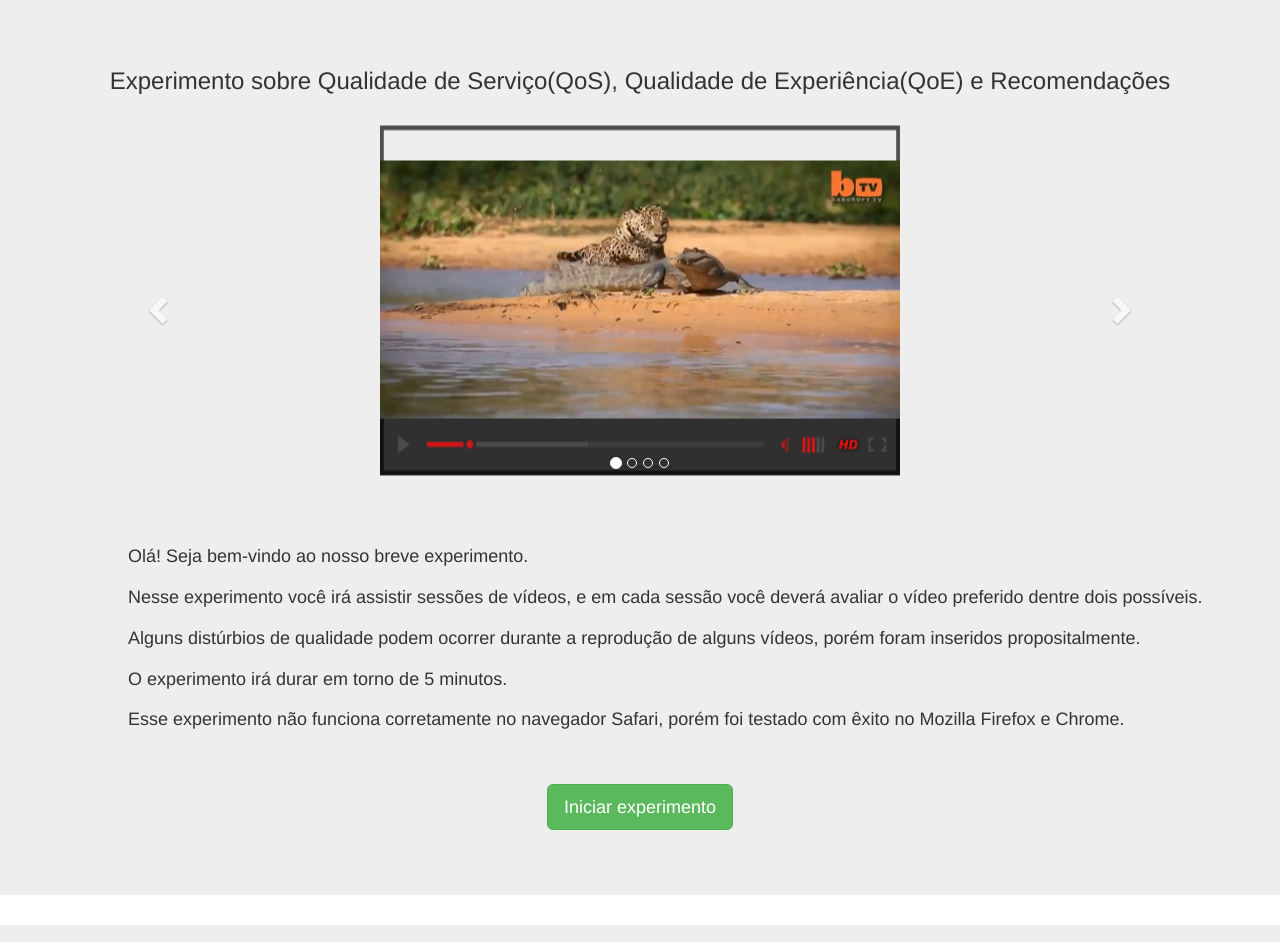
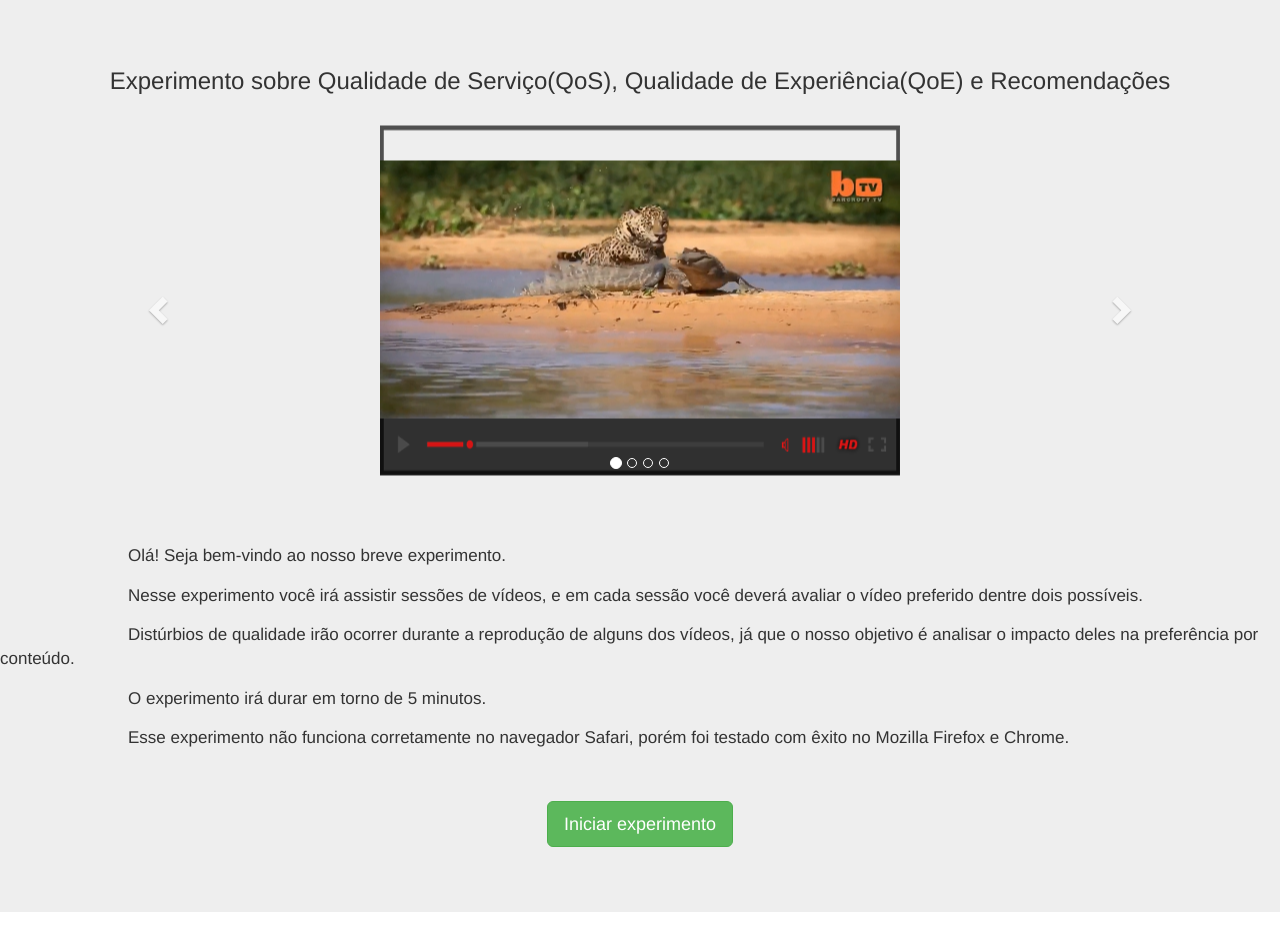
Before and after one commit to mateussnogs/qoes_ic, a Django app: page / in a window 1280 px wide. Run offline with Django 3.2, Linux system fonts and the light colour scheme; some libraries are stand-ins or nearby versions.

Commit message:
pequenas mudanças design

```diff
--- a/core/static/css/index.css
+++ b/core/static/css/index.css
@@ -1,5 +1,5 @@
 div.txt_size {
-    font-size: 18px;
+    font-size: 17px;
     text-indent: 10%;
 }
 
--- a/core/templates/categories.html
+++ b/core/templates/categories.html
@@ -18,8 +18,11 @@
 
   <h3 class="text-center">{%if en_view_bool %} Favorite categories {%else%}Categorias preferidas{%endif%}</h2>
 
-  <h4 class="text-center"> {%if en_view_bool %} Please, order categories according to your preferences {%else%}Por favor, dê notas de 1 a 5 para as seguintes categorias de vídeos, ordenando de acordo com suas preferências: {%endif%}</h3>
+  <h4 class="text-center"> {%if en_view_bool %} Please, order categories according to your preferences {%else%}Por favor, dê notas de 1 a 5 para as seguintes categorias de vídeos, ordenando de acordo com suas preferências: {%endif%}</h4>
+  <h4 class="text-center">{%if not en_view_bool %} Queremos analisar como as preferências por categorias podem influenciar os interesses por conteúdos, assim como a sensibilidade a falhas.{%endif%} </h4>
     <br></br>
+
+  <h4>
   <form method="POST" class="form-horizontal">{% csrf_token %}
     <fieldset>
       {% for field in form %}
@@ -38,6 +41,7 @@
 
     </fieldset>
   </form>
+</h4>
 
 </div>
 
--- a/core/templates/index.html
+++ b/core/templates/index.html
@@ -62,7 +62,7 @@
       <br></br>
       <div class="txt_size" p>Olá! Seja bem-vindo ao nosso breve experimento.</p></div>
       <div class="txt_size" p>Nesse experimento você irá assistir sessões de vídeos, e em cada sessão você deverá avaliar o vídeo preferido dentre dois possíveis.</p></div>
-      <div class="txt_size" p>Alguns distúrbios de qualidade podem ocorrer durante a reprodução de alguns vídeos, porém foram inseridos propositalmente. </p></div>
+      <div class="txt_size" p>Distúrbios de qualidade irão ocorrer durante a reprodução de alguns dos vídeos, já que o nosso objetivo é analisar o impacto deles na preferência por conteúdo.</p></div>
       <div class="txt_size" p>O experimento irá durar em torno de 5 minutos.</p></div>
       <div class="txt_size" p>Esse experimento não funciona corretamente no navegador Safari, porém foi testado com êxito no Mozilla Firefox e Chrome.</p></div>
   <!-- </div> -->
--- a/video_sessions/templates/video_sessions/form_feedback.html
+++ b/video_sessions/templates/video_sessions/form_feedback.html
@@ -18,7 +18,7 @@
 
   <h3 class="text-center">{%if english %} Session Feedback {%else%}Feedback da sessão{%endif%}</h3>
   <br></br>
-
+<h5>
   <form method="POST" class="form-horizontal">{% csrf_token %}
     <fieldset>
       {% for field in form %}
@@ -43,6 +43,7 @@
 
     </fieldset>
   </form>
+</h5>
 
 </div>
 
```
